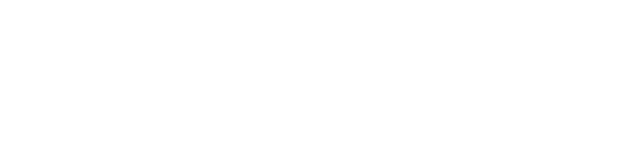
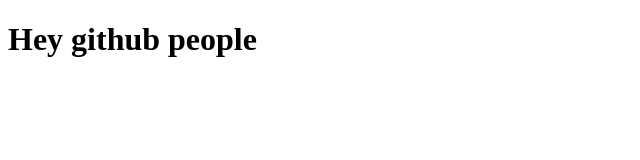
Before and after one commit to NizamChy/my-first-github-repo, a plain HTML site: page index.html in a window 1280 px wide. Shown: the whole page, without its empty margins (0-640 px from the left). Drawn offline with Linux system fonts and the light colour scheme.

Commit message:
second commit

```diff
--- a/index.html
+++ b/index.html
@@ -6,6 +6,6 @@
   <title>My First Github Repo</title>
 </head>
 <body>
-
+  <h1>Hey github people</h1>
 </body>
 </html>
```
